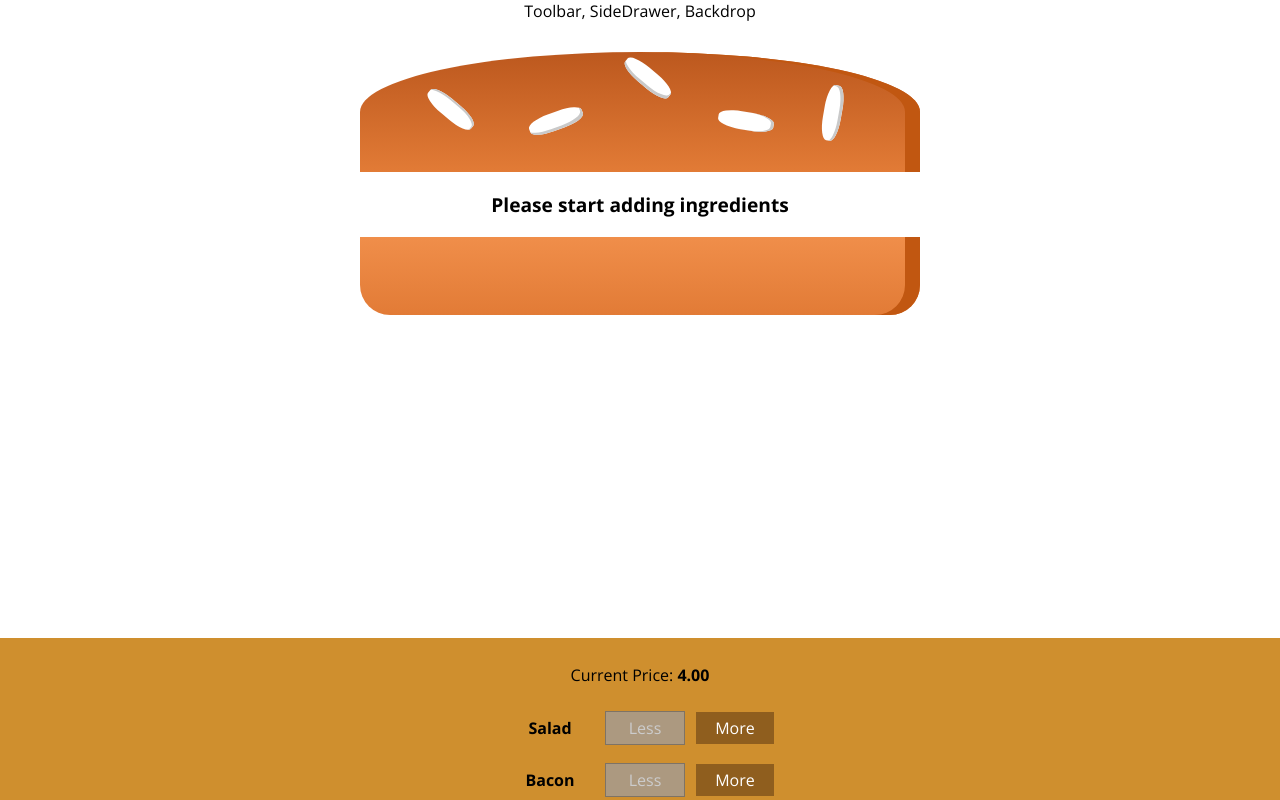
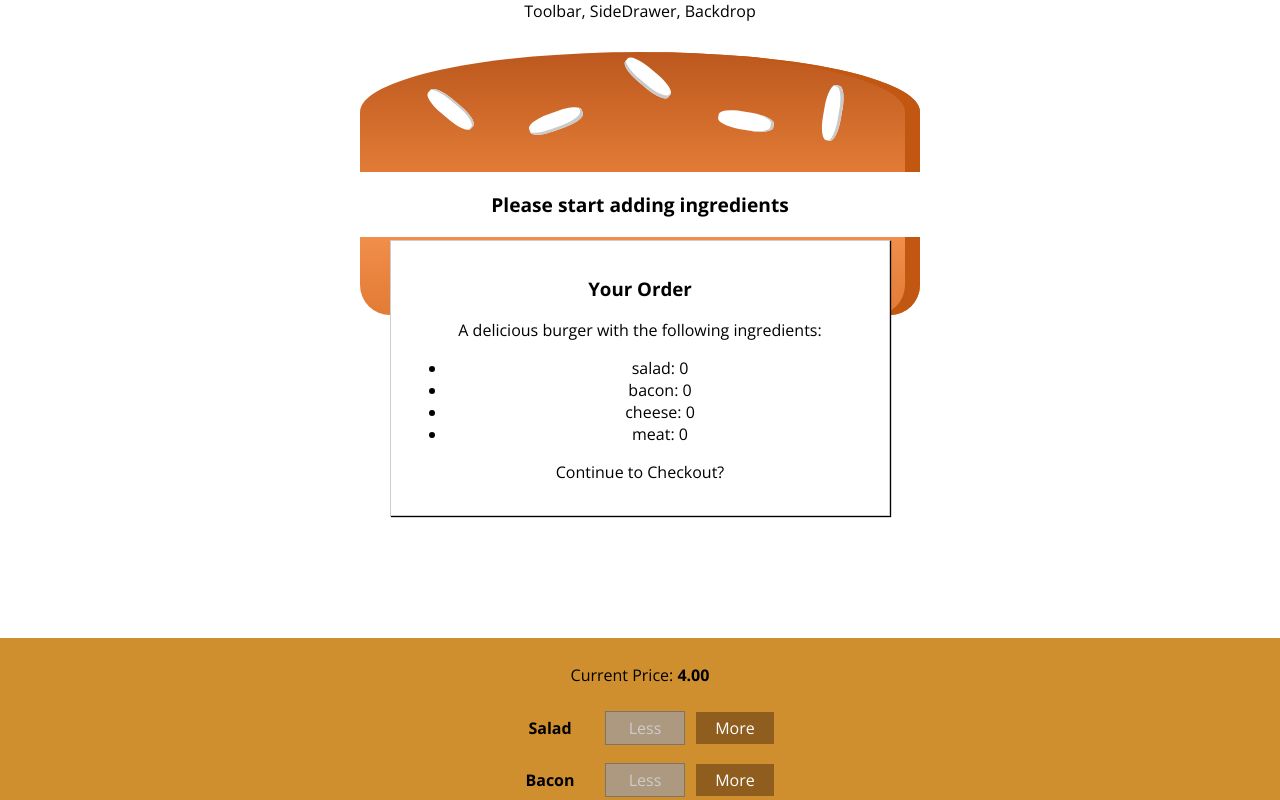
Before and after one commit to kentOneR/burger-app, a React app: page / in a window 1280 px wide. Shown: the top 800 px of the page. Built offline with nearby package versions, Linux system fonts and the light colour scheme.

Commit message:
create OrderSummary component

```diff
--- /dev/null
+++ b/src/components/Burger/OrderSummary/OrderSummary.js
@@ -0,0 +1,22 @@
+import React from 'react';
+import Auxi from '../../../hoc/Auxi';
+
+const orderSummary = (props) => {
+  const ingredientSummary = Object.keys(props.ingredients)
+    .map(key => {
+      return <li key={key}><span>{key}</span>: {props.ingredients[key]}</li>
+    });
+
+  return (
+    <Auxi>
+      <h3>Your Order</h3>
+      <p>A delicious burger with the following ingredients:</p>
+      <ul>
+        {ingredientSummary}
+      </ul>
+      <p>Continue to Checkout?</p>
+    </Auxi>
+  );
+};
+
+export default orderSummary;
--- /dev/null
+++ b/src/components/UI/Modal/Modal.js
@@ -0,0 +1,10 @@
+import React from 'react';
+import './modal.scss';
+
+const modal = (props) => (
+    <div className="modal">
+        {props.children}
+    </div>
+);
+
+export default modal;
--- /dev/null
+++ b/src/components/UI/Modal/modal.scss
@@ -0,0 +1,20 @@
+.modal {
+    position: fixed;
+    z-index: 500;
+    background-color: white;
+    width: 70%;
+    border: 1px solid #ccc;
+    box-shadow: 1px 1px 1px black;
+    padding: 16px;
+    left: 15%;
+    top: 30%;
+    box-sizing: border-box;
+    transition: all 0.3s ease-out;
+}
+
+@media (min-width: 600px) {
+    .modal {
+        width: 500px;
+        left: calc(50% - 250px);
+    }
+}
--- a/src/containers/BurgerBuilder/BurgerBuilder.js
+++ b/src/containers/BurgerBuilder/BurgerBuilder.js
@@ -2,6 +2,8 @@
 import Auxi from '../../hoc/Auxi';
 import Burger from '../../components/Burger/Burger';
 import BuildControls from '../../components/Burger/BuildControls/BuildControls';
+import Modal from '../../components/UI/Modal/Modal';
+import OrderSummary from '../../components/Burger/OrderSummary/OrderSummary';
 
 const INGREDIENT_PRICES = {
   salad: 0.5,
@@ -82,6 +84,9 @@
 
     return (
       <Auxi>
+        <Modal>
+          <OrderSummary ingredients={this.state.ingredients} />
+        </Modal>
         <Burger ingredients={this.state.ingredients} />
         <BuildControls
           price={this.state.totalPrice}
```
Also changed, not shown: src/components/UI/Backdrop/Backdrops.js (added).
